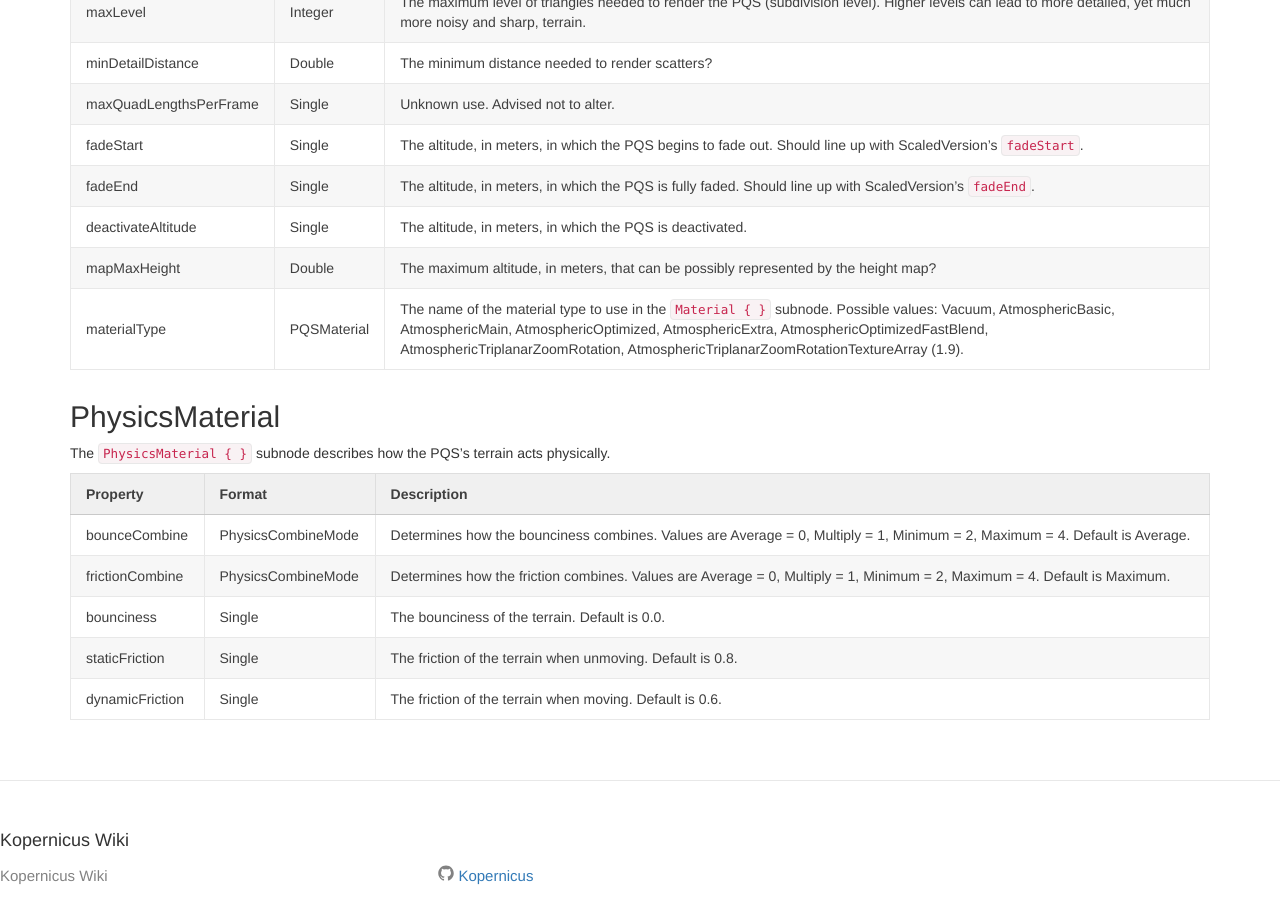
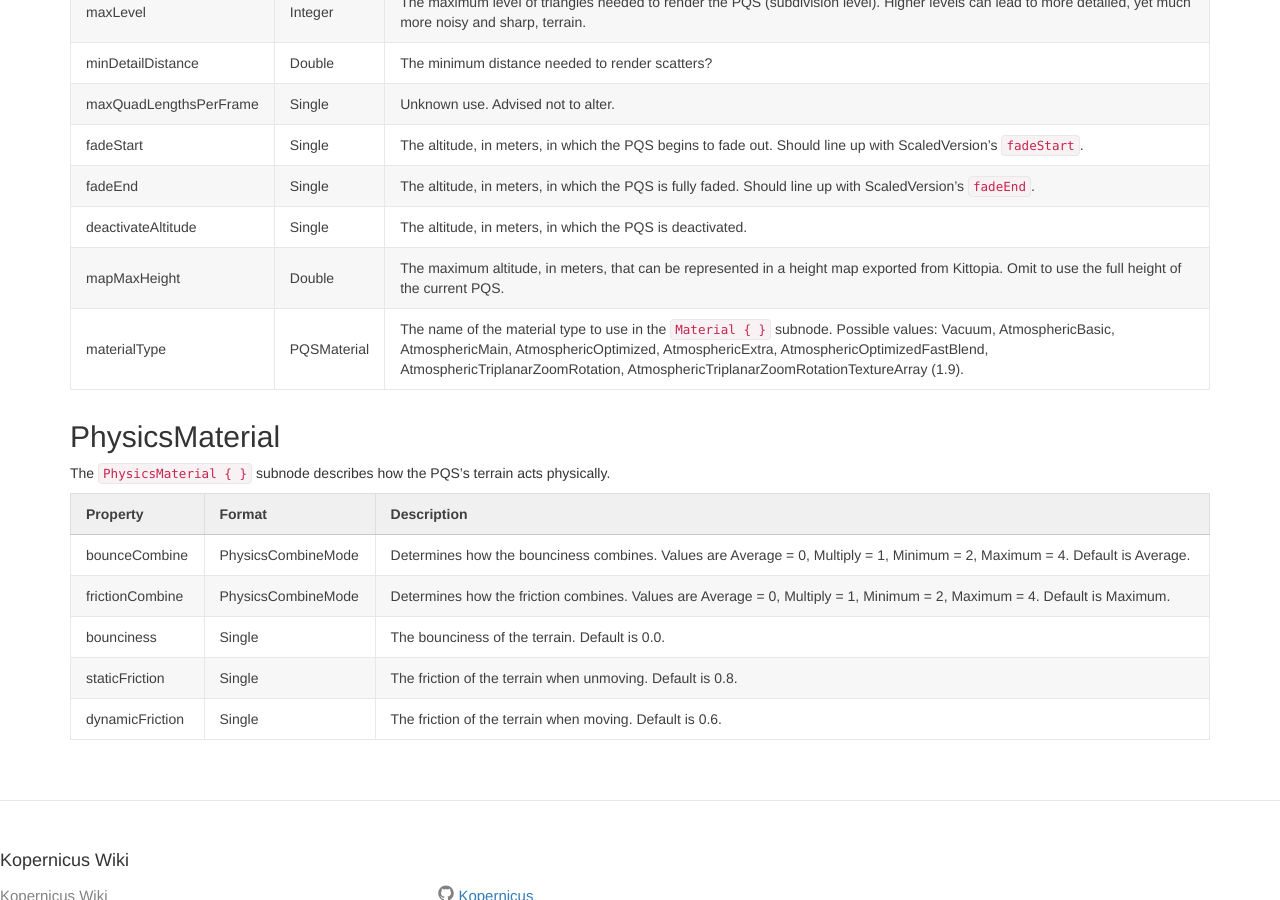
Before and after one commit to Kopernicus/wiki, a Jekyll site: the page built from content/PQSMods/PQS.md, in a window 1280 px wide and 900 px high, scrolled down 1238 px. Built offline with Jekyll 4.4.1, drawn with Linux system fonts in a browser that asks for light colours.

Commit message:
mapMaxHeight is used in Kittopia export (#49)

```diff
--- a/content/PQSMods/PQS.md
+++ b/content/PQSMods/PQS.md
@@ -64,7 +64,7 @@ Body
 |fadeStart|Single|The altitude, in meters, in which the PQS begins to fade out. Should line up with ScaledVersion's `fadeStart`.|
 |fadeEnd|Single|The altitude, in meters, in which the PQS is fully faded. Should line up with ScaledVersion's `fadeEnd`.|
 |deactivateAltitude|Single|The altitude, in meters, in which the PQS is deactivated.|
-|mapMaxHeight|Double|The maximum altitude, in meters, that can be possibly represented by the height map?|
+|mapMaxHeight|Double|The maximum altitude, in meters, that can be represented in a height map exported from Kittopia. Omit to use the full height of the current PQS.|
 |materialType|PQSMaterial|The name of the material type to use in the `Material { }` subnode. Possible values: Vacuum, AtmosphericBasic, AtmosphericMain, AtmosphericOptimized, AtmosphericExtra, AtmosphericOptimizedFastBlend, AtmosphericTriplanarZoomRotation, AtmosphericTriplanarZoomRotationTextureArray (1.9).|
 
 ## PhysicsMaterial
```
